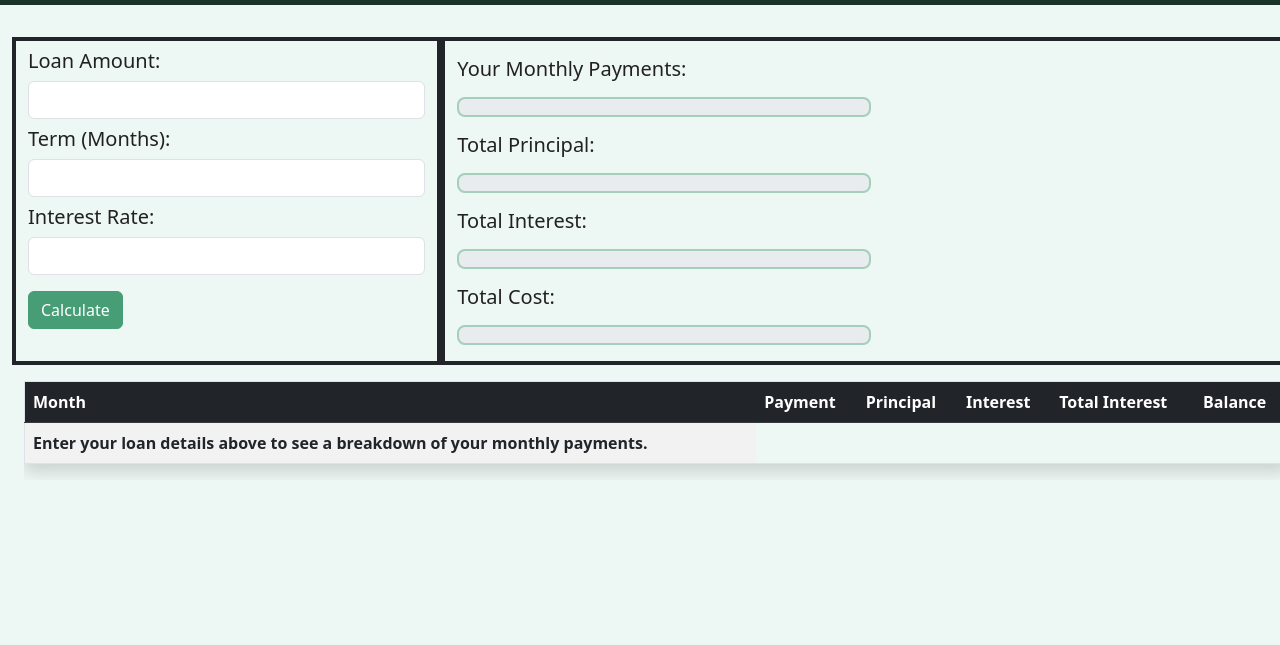
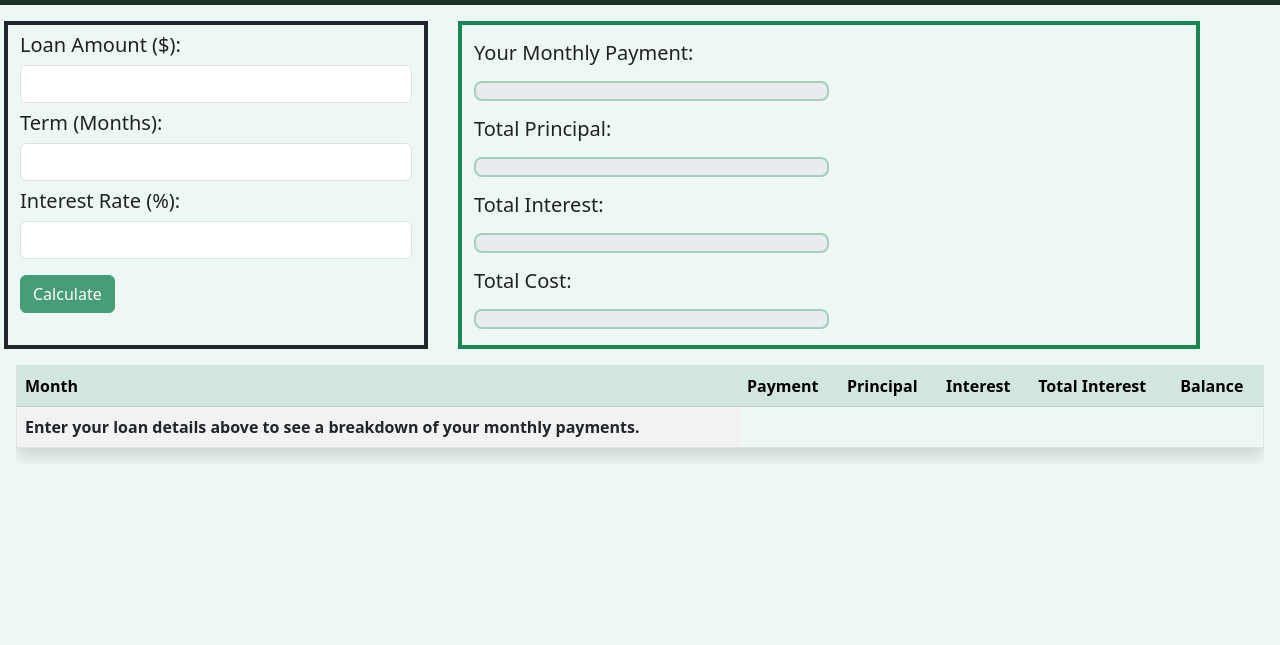
Before and after one commit to aberry2288/Mortgage-Calculator, a plain HTML site: page app.html in a window 1280 px wide. Shown: the part 71-716 px from the top of the page. Drawn offline with nearby package versions, Linux system fonts and the light colour scheme; some packages are replaced by stand-ins of ours; a script that the page names is missing.

Commit message:
changed column layout

```diff
--- a/app.html
+++ b/app.html
@@ -60,19 +60,20 @@
         </nav>
     </header>
 
-    <main class="container-xxl m-3 py-3 g-3">
-        <div class="row row-cols-1">
+    <main class="container- m-3  g-3">
+        <div class="row row-cols-1 colgap">
             <div class="col-12 col-md-4 border border-4 border-dark">
-                <h5 class="mt-2">Loan Amount:</h5>
+                <h5 class="mt-2">Loan Amount ($):</h5>
                 <input class="form-control" type="number" id="loanAmount">
                 <h5 class="mt-2">Term (Months):</h5>
                 <input class="form-control" type="number" id="monthsAmount">
-                <h5 class="mt-2">Interest Rate:</h5>
+                <h5 class="mt-2">Interest Rate (%):</h5>
                 <input class="form-control" type="number" id="interestAmount">
                 <button class="btn btn-primary my-3" onclick="getValues()">Calculate</button>
             </div>
-            <div class="col-12 col-md-8 border border-4 border-dark">
-                <h5 class="mt-3">Your Monthly Payments:</h5>
+
+            <div class="col-12 col-md-7 border border-4 border-success">
+                <h5 class="mt-3">Your Monthly Payment:</h5>
                 <div
                     class="display-6 text-success my-3 rounded-3 border border-2 border-success-subtle p-2 bg-body-secondary w-50">
                     <div id="monthlyPayments">
@@ -104,7 +105,7 @@
         </div>
         <div class="table-responsive mt-3">
             <table class="table table-striped border shadow">
-                <thead class="table-dark">
+                <thead class="table-success">
                     <tr>
                         <th>Month</th>
                         <th>Payment</th>
--- a/css/site.css
+++ b/css/site.css
@@ -91,3 +91,7 @@ body {
     justify-content: center;
     align-items: center;
 }
+
+.colgap {
+    column-gap: 30px;
+}
```
